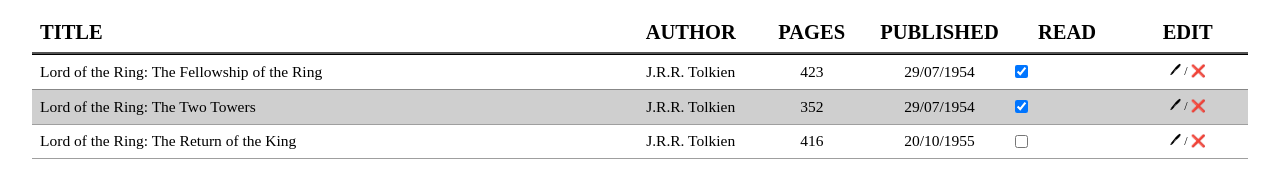
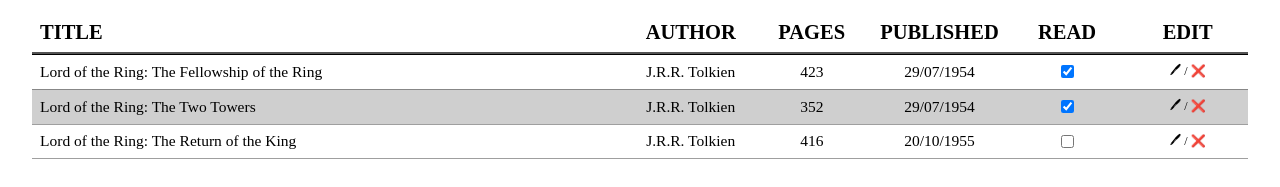
Before and after one commit to lolikana/odin-library_app, a website: page index.html in a window 1280 px wide. Shown: the part 265-452 px from the top of the page. Drawn offline with Linux system fonts and the light colour scheme.

Commit message:
fixed read cell center

```diff
--- a/scss/_library.scss
+++ b/scss/_library.scss
@@ -39,6 +39,10 @@
         padding: 0.4rem 0.5rem;
         text-align: center;
 
+        > input {
+          display: table-cell;
+        }
+
         &:first-child {
           text-align: left;
         }
@@ -76,7 +80,7 @@
       tr {
         td {
           &:nth-child(4) {
-            display:table-cell
+            display: table-cell;
           }
           &:last-child > div {
             flex-direction: row;
```
Also changed, not shown: css/style.css.
